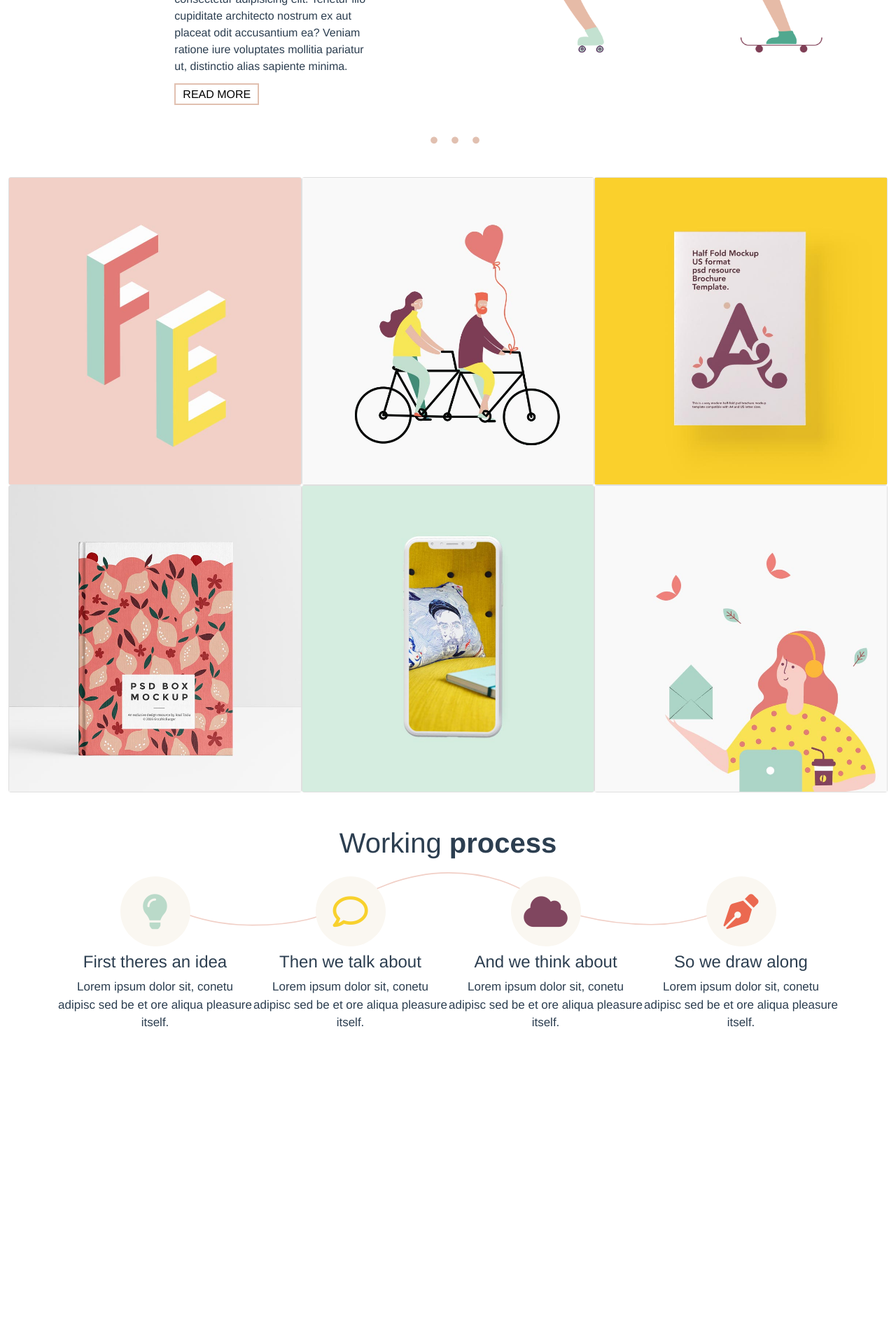
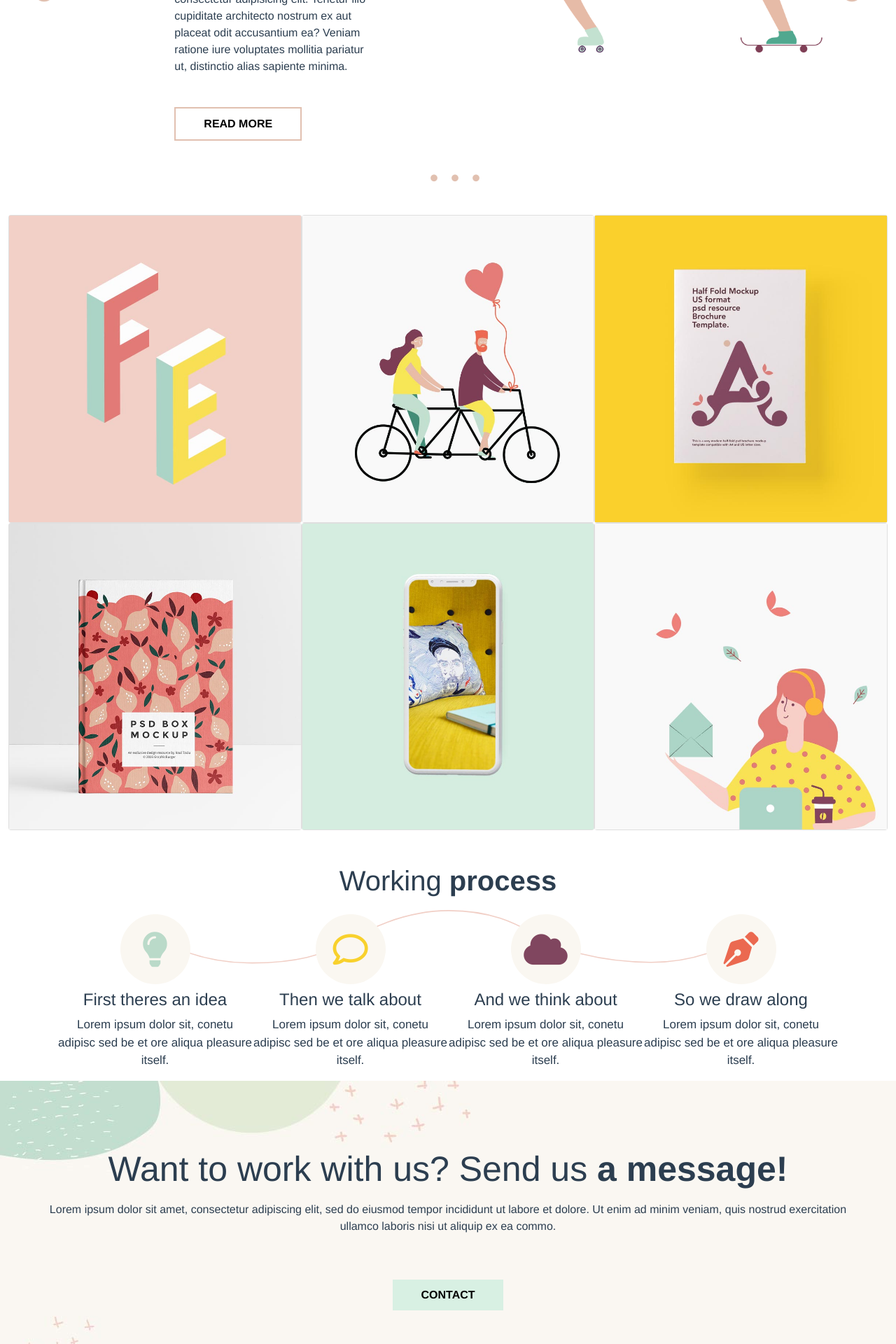
Before and after one commit to Sabelius/proj-html-vuejs, a Vue app: page / in a window 1280 px wide. Shown: the part 417-2337 px from the top of the page at 70% size. Before the commit the page ends 1907 px from the top, so only its background shows below. Built offline with nearby package versions, Linux system fonts and the light colour scheme.

Commit message:
avanzamento main con conclusione section contact

```diff
--- a/src/components/Main.vue
+++ b/src/components/Main.vue
@@ -3,6 +3,7 @@
     <jumbotron />
     <cardOne />
     <cardTwo />
+    <cardThree />
   </section>
 </template>
 
@@ -10,6 +11,7 @@
 import jumbotron from "./jumbotron.vue";
 import cardOne from "./cardOne.vue";
 import cardTwo from "./cardTwo.vue";
+import cardThree from "./cardThree.vue";
 
 export default {
   name: "Main",
@@ -17,6 +19,7 @@ export default {
     jumbotron,
     cardOne,
     cardTwo,
+    cardThree,
   },
 };
 </script>
--- /dev/null
+++ b/src/components/cardThree.vue
@@ -0,0 +1,43 @@
+<template>
+  <section>
+    <div class="container-fluid">
+      <div class="row">
+        <div class="col-12 text-center pt-5 bg-container">
+          <h1 class="pt-5">Want to work with us? Send us <strong>a message!</strong></h1>
+          <p class="pt-2">
+            Lorem ipsum dolor sit amet, consectetur adipiscing elit, sed do
+            eiusmod tempor incididunt ut labore et dolore. Ut enim ad minim
+            veniam, quis nostrud exercitation <br> ullamco laboris nisi ut aliquip ex
+            ea commo.
+          </p>
+          <div class="pt-5 pb-5">
+          <button type="button" class="text-uppercase fw-bold">contact</button>
+          </div>
+        </div>
+      </div>
+    </div>
+  </section>
+</template>
+
+<script>
+
+export default {
+  name: "cardThree",
+};
+</script>
+
+<style lang="scss" scoped>
+@import "../style/variables.scss";
+.bg-container{
+    background-image: url("../img/h-2-background-1.jpg");
+}
+h1{
+    font-size: 50px;
+}
+button{
+    padding: 10px 40px;
+    background-color: $contact-button;
+    border: none;
+}
+
+</style>
--- a/src/components/cardTwo.vue
+++ b/src/components/cardTwo.vue
@@ -6,7 +6,7 @@
           <h1>Working <strong>process</strong></h1>
         </div>
       </div>
-      <div class="row d-flex ">
+      <div class="row d-flex">
         <div class="svg-bg d-flex">
           <div
             class="process-container col-3 pt-3"
@@ -99,7 +99,7 @@ i {
 .process-container:nth-child(4) i {
   color: $process-icon4;
 }
-p{
-    font-size: 17px;
+p {
+  font-size: 17px;
 }
 </style>
--- a/src/components/jumbotron.vue
+++ b/src/components/jumbotron.vue
@@ -13,7 +13,7 @@
             ea? Veniam ratione iure voluptates mollitia pariatur ut, distinctio
             alias sapiente minima.
           </p>
-          <a href="#" class="text-uppercase">Read More</a>
+          <button type="button" class="text-uppercase fw-bold">read more</button>
         </div>
         <div class="d-flex col-5 image-container">
           <img :src="image1" />
@@ -60,23 +60,22 @@ img {
   width: 300px;
   height: 300px;
 }
-.arrow{
+.arrow {
   font-size: 30px;
   color: $fas-color;
 }
-a {
-  text-decoration: none;
-  color: $text-color;
+button {
+  background-color: $jumbo-button;
   border: 2px solid $fas-color;
-  padding: 5px 10px 5px 10px;
+  padding: 10px 40px;
   margin-top: 30px;
 }
 a:hover {
   color: $text-color;
 }
-.fa-circle{
-    padding-left: 20px;
-    font-size: 10px;
-    color: $fas-color;
+.fa-circle {
+  padding-left: 20px;
+  font-size: 10px;
+  color: $fas-color;
 }
 </style>
--- a/src/style/variables.scss
+++ b/src/style/variables.scss
@@ -1,8 +1,10 @@
 $text-color: black;
 $line-color: #EF2853;
 $fas-color: #E1C0B0;
+$jumbo-button: white;
 $process-icon-bg: #FAF7F1;
 $process-icon1: #BADAC9;
 $process-icon2: #F8D12D;
 $process-icon3: #80465F;
 $process-icon4: #EB6950;
+$contact-button: #D8F0E3;
```
